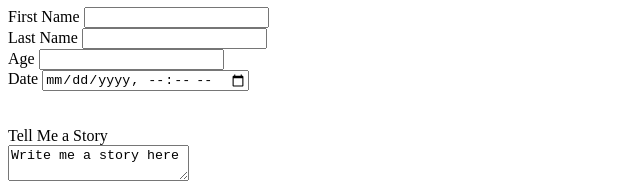
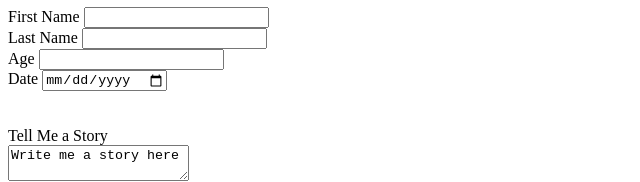
Before and after one commit to JackEstes06/hw3-first-live-website, a plain HTML site: page html/forms.html in a window 1280 px wide. Shown: the part 161-343 px from the top of the page, without its empty margins (0-640 px from the left). Drawn offline with Linux system fonts and the light colour scheme.

Commit message:
Adjust forms

```diff
--- a/html/forms.html
+++ b/html/forms.html
@@ -35,7 +35,7 @@
         <br/>
 
         <label for="date-input">Date</label>
-        <input type="datetime-local" id="date-input">
+        <input type="date" id="date-input">
         <br/>
 
         <br/><br/>
```
